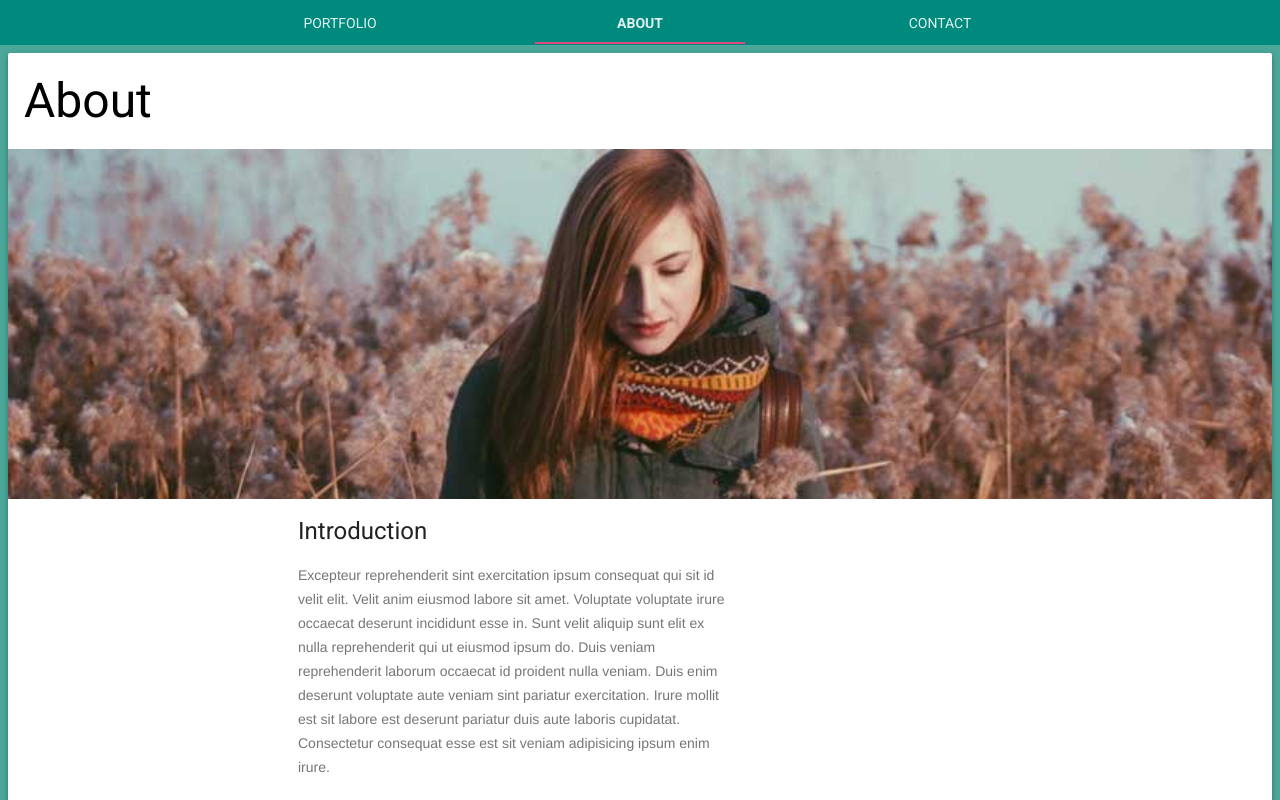
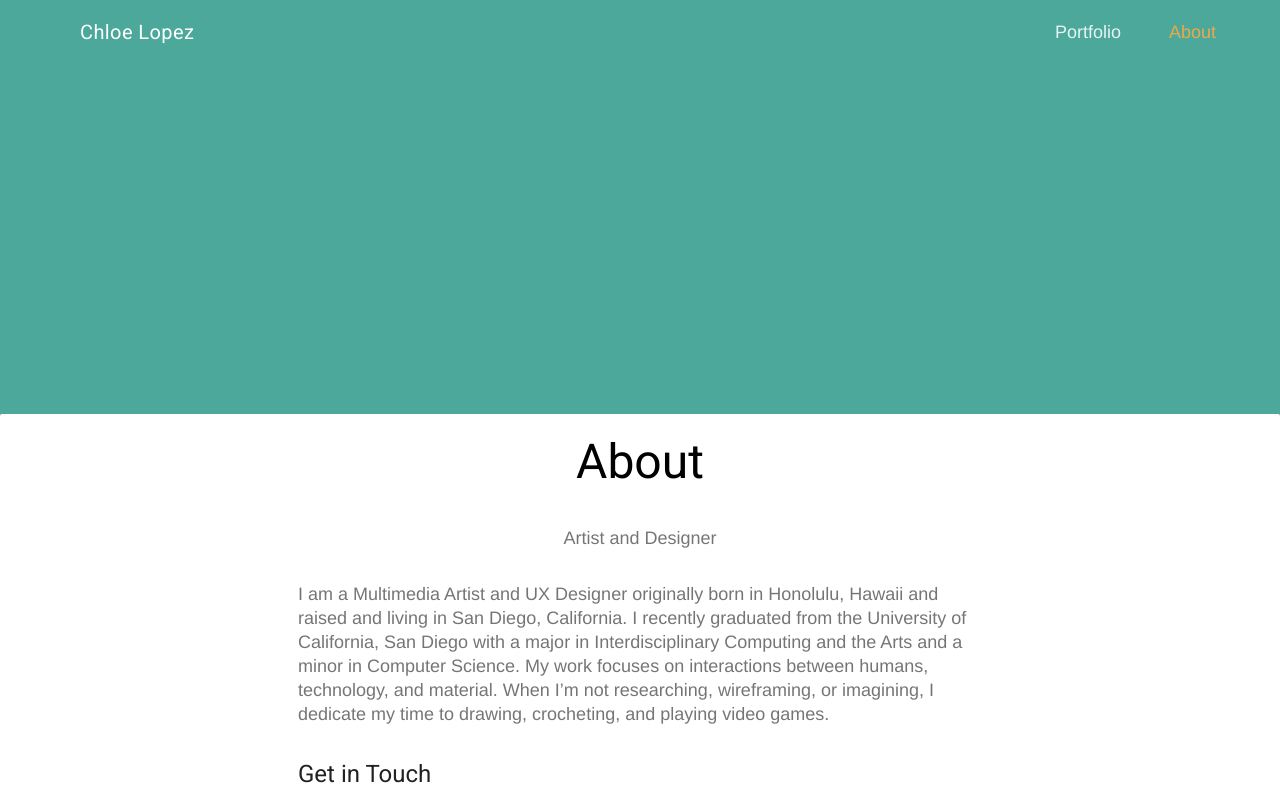
Before and after one commit to cml036/cml.github.io, a plain HTML site: page about.html in a window 1280 px wide. Drawn offline with nearby package versions, Linux system fonts and the light colour scheme.

Commit message:
Additional styling and content updates

```diff
--- a/about.html
+++ b/about.html
@@ -31,59 +31,50 @@
 
 <body>
     <div class="mdl-layout mdl-js-layout mdl-layout--fixed-header">
-      <header class="mdl-layout__header mdl-layout__header--waterfall portfolio-header">
-          <div class="mdl-layout__header-row portfolio-navigation-row mdl-layout--large-screen-only">
-              <nav class="mdl-navigation mdl-typography--body-1-force-preferred-font">
+      <!-- Header -->
+        <header class="mdl-layout__header mdl-layout__header--transparent">
+          <div class="mdl-layout__header-row">
+            <!-- Title -->
+            <a class="mdl-layout__title" href ="index.html"><span class="mdl-layout-title">Chloe Lopez</span></a>
+            <!-- Add spacer, to align navigation to the right -->
+            <div class="mdl-layout-spacer"></div>
+            <!-- Navigation -->
+            <nav class="mdl-navigation mdl-layout--large-screen-only">
               <a class="mdl-navigation__link" href="index.html">Portfolio</a>
               <a class="mdl-navigation__link is-active" href="about.html">About</a>
-                  <a class="mdl-navigation__link" href="contact.html">Contact</a>
             </nav>
           </div>
         </header>
-        <div class="mdl-layout__drawer mdl-layout--small-screen-only">
-            <nav class="mdl-navigation mdl-typography--body-1-force-preferred-font">
+        <div class="mdl-layout__drawer">
+          <span class="mdl-layout-title">Chloe Lopez</span>
+          <nav class="mdl-navigation">
             <a class="mdl-navigation__link" href="index.html">Portfolio</a>
-                <a class="mdl-navigation__link is-active" href="about.html">About</a>
-                <a class="mdl-navigation__link" href="contact.html">Contact</a>
+            <a class="mdl-navigation__link" href="about.html">About</a>
           </nav>
         </div>
+        <!-- Body Content -->
         <main class="mdl-layout__content">
             <div class="mdl-grid portfolio-max-width">
-
-                <div class="mdl-cell mdl-cell--12-col mdl-card mdl-shadow--4dp">
+                <div class="mdl-cell mdl-cell--12-col mdl-card portfolio-project">
                     <div class="mdl-card__title">
                         <h2 class="mdl-card__title-text">About</h2>
                     </div>
-                    <div class="mdl-card__media">
-                        <img class="article-image" src=" images/about-header.jpg" border="0" alt="">
+                    <div class="mdl-card__supporting-text subtitle">
+                        <span>Artist and Designer</span>
                     </div>
-
                     <div class="mdl-grid portfolio-copy">
-                        <h3 class="mdl-cell mdl-cell--12-col mdl-typography--headline">Introduction</h3>
-                        <div class="mdl-cell mdl-cell--8-col mdl-card__supporting-text no-padding ">
+                        <div class="mdl-cell mdl-cell--12-col mdl-card__supporting-text no-padding">
                             <p>
-                                Excepteur reprehenderit sint exercitation ipsum consequat qui sit id velit elit. Velit anim eiusmod labore sit amet. Voluptate voluptate irure occaecat deserunt incididunt esse in. Sunt velit aliquip sunt elit ex nulla reprehenderit qui ut eiusmod ipsum do. Duis veniam reprehenderit laborum occaecat id proident nulla veniam. Duis enim deserunt voluptate aute veniam sint pariatur exercitation. Irure mollit est sit labore est deserunt pariatur duis aute laboris cupidatat. Consectetur consequat esse est sit veniam adipisicing ipsum enim irure.
+                              I am a Multimedia Artist and UX Designer originally born in Honolulu, Hawaii and raised and living in San Diego, California. I recently graduated from the University of California, San Diego with a major in Interdisciplinary Computing and the Arts and a minor in Computer Science. My work focuses on interactions between humans, technology, and material. When I’m not researching, wireframing, or imagining, I dedicate my time to drawing, crocheting, and playing video games.
                             </p>
                         </div>
-
-
-
-
-                        <h3 class="mdl-cell mdl-cell--12-col mdl-typography--headline">Irure mollit est sit labore</h3>
-
-                        <div class="mdl-cell mdl-cell--8-col mdl-card__supporting-text no-padding ">
-                            <p>
-                                Excepteur reprehenderit sint exercitation ipsum consequat qui sit id velit elit. Velit anim eiusmod labore sit amet. Voluptate voluptate irure occaecat deserunt incididunt esse in. Sunt velit aliquip sunt elit ex nulla reprehenderit qui ut eiusmod ipsum do. Duis veniam reprehenderit laborum occaecat id proident nulla veniam. Duis enim deserunt voluptate aute veniam sint pariatur exercitation. Irure mollit est sit labore est deserunt pariatur duis aute laboris cupidatat. Consectetur consequat esse est sit veniam adipisicing ipsum enim irure.
-                            </p>
+                        <h3 class="mdl-cell mdl-cell--12-col mdl-typography--headline">Get in Touch</h3>
                     </div>
                 </div>
             </div>
-
-
-            </div>
             <footer class="mdl-mini-footer">
                 <div class="mdl-mini-footer__left-section">
-                    <div class="mdl-logo">Simple portfolio website</div>
+                    <div class="mdl-logo">Chloe Lopez</div>
                 </div>
                 <div class="mdl-mini-footer__right-section">
                     <ul class="mdl-mini-footer__link-list">
--- a/styles.css
+++ b/styles.css
@@ -13,14 +13,24 @@
   min-height: 45px;
 }
 
+.mdl-layout__header-row .is-active {
+	color: rgb(255,171,64);
+}
+
+.mdl-layout__title {
+  color: white;
+  font-size: 14px;
+  text-align: center;
+  font-weight: 300;
+  text-decoration: none;
+}
+
 body {
   background-color: #4ba89a;
 }
 
-.mdl-layout__title {
-  font-size: 14px;
-  text-align: center;
-  font-weight: 300;
+p {
+  font-size: 18px;
 }
 
 .is-compact .mdl-layout__title span {
@@ -49,44 +59,23 @@ body {
   margin-top: 7px;
 }
 
-.portfolio-navigation-row {
-  background-color: rgba(0, 0, 0, 0.08);
-  text-transform: uppercase;
-  height: 45px;
-}
-
 .portfolio-navigation-row  .mdl-navigation {
   text-align: center;
   max-width: 900px;
   width: 100%;
 }
 
-.portfolio-navigation-row .mdl-navigation__link {
+.mdl-navigation__link {
   -webkit-flex: 1;
       -ms-flex: 1;
           flex: 1;
   line-height: 42px;
+  font-size: 18px;
+  font-weight: lighter;
 }
 
 .portfolio-header .mdl-layout__drawer-button {
   margin: 0;
-}
-
-.portfolio-navigation-row .is-active {
-  position: relative;
-  font-weight: bold;
-}
-
-.portfolio-navigation-row .is-active:after {
-  content: "";
-  width: 70%;
-  height: 2px;
-  display: block;
-  position: absolute;
-  bottom: 0;
-  left: 0;
-  background-color: rgb(255,64,129);
-  left: 15%;
 }
 
 .portfolio-card {
@@ -113,6 +102,15 @@ body {
 .mdl-cell--12-col .mdl-card__title-text {
   font-size: 48px;
   line-height: 64px;
+}
+
+.portfolio-project .mdl-card__title {
+  margin: auto;
+}
+
+.portfolio-project .subtitle {
+  max-width: 700px;
+  margin: auto;
 }
 
 .portfolio-blog-card-full-bg {
@@ -214,6 +212,10 @@ img.article-image {
     display: flex;
 }
 
+.invisible {
+  opacity: 0;
+}
+
 .portfolio-contact .mdl-textfield {
   width: 100%;
 }
@@ -224,6 +226,6 @@ img.article-image {
 }
 
 footer {
-  background-image: url(images/footer-background.png);
-  background-size: cover;
+  /*background-image: url(images/footer-background.png);
+  background-size: cover;*/
 }
```
Also changed, not shown: index.html (+33 -58 lines), insecurity-blanket.html (+20 -15 lines). Lines whose indentation alone changed are shown as unchanged.
